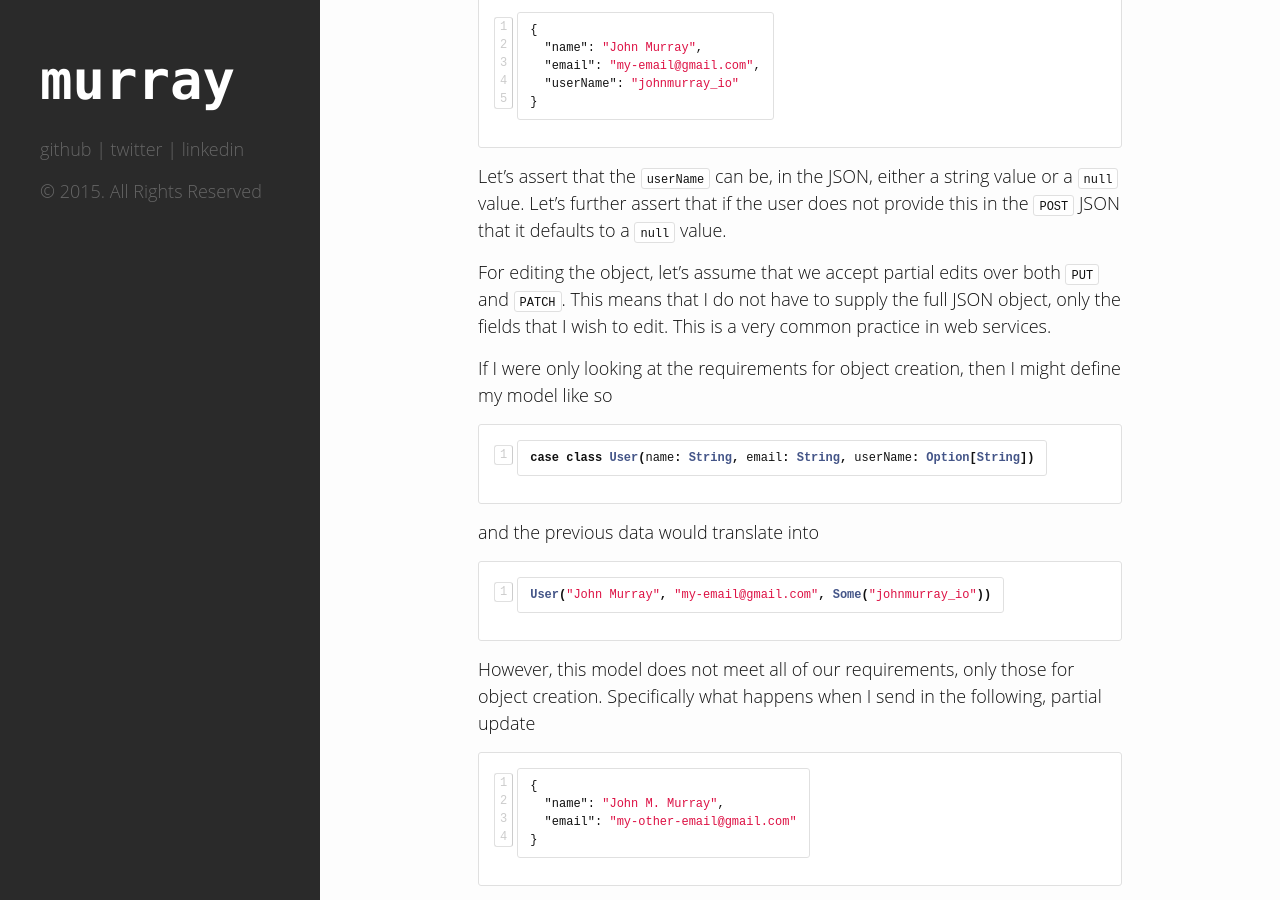
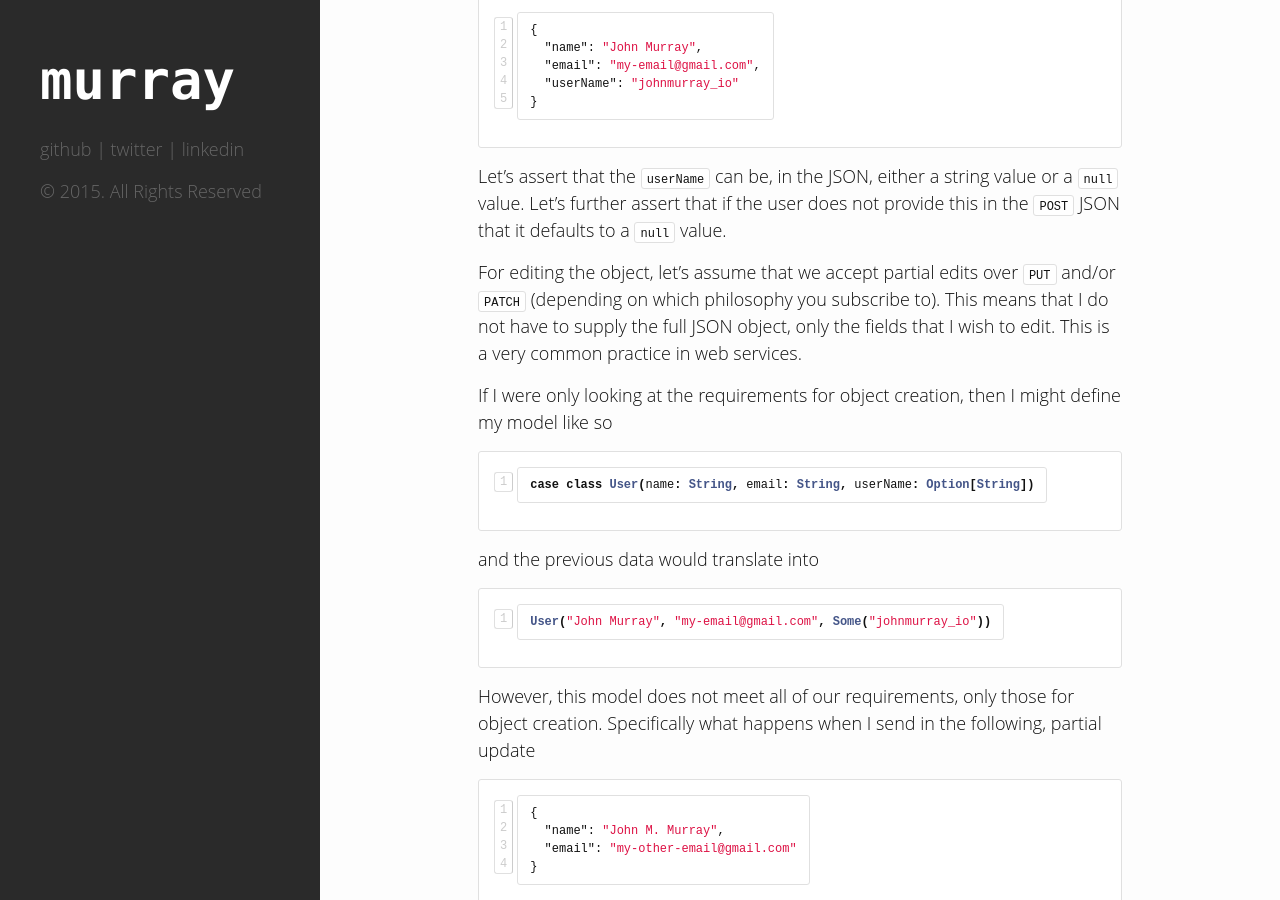
Before and after one commit to JohnMurray/johnmurray_io, a Jekyll site: the page built from _posts/2015-05-10-Web-Service-Data-Models-Null.md, in a window 1280 px wide and 900 px high, scrolled down 652 px. Built offline with Jekyll 4.4.1, drawn with Linux system fonts in a browser that asks for light colours.

Commit message:
wsm-null post cleanup

```diff
--- a/_posts/2015-05-10-Web-Service-Data-Models-Null.md
+++ b/_posts/2015-05-10-Web-Service-Data-Models-Null.md
@@ -43,9 +43,10 @@ Let's assert that the `userName` can be, in the JSON, either a string value or a
 value. Let's further assert that if the user does not provide this in the `POST` JSON
 that it defaults to a `null` value.
 
-For editing the object, let's assume that we accept partial edits over both `PUT` and
-`PATCH`. This means that I do not have to supply the full JSON object, only the fields
-that I wish to edit. This is a very common practice in web services.
+For editing the object, let's assume that we accept partial edits over `PUT` and/or
+`PATCH` (depending on which philosophy you subscribe to). This means that I do not
+have to supply the full JSON object, only the fields that I wish to edit. This is a
+very common practice in web services.
 
 If I were only looking at the requirements for object creation, then I might define my
 model like so
```
Also changed, not shown: 2 other files.
